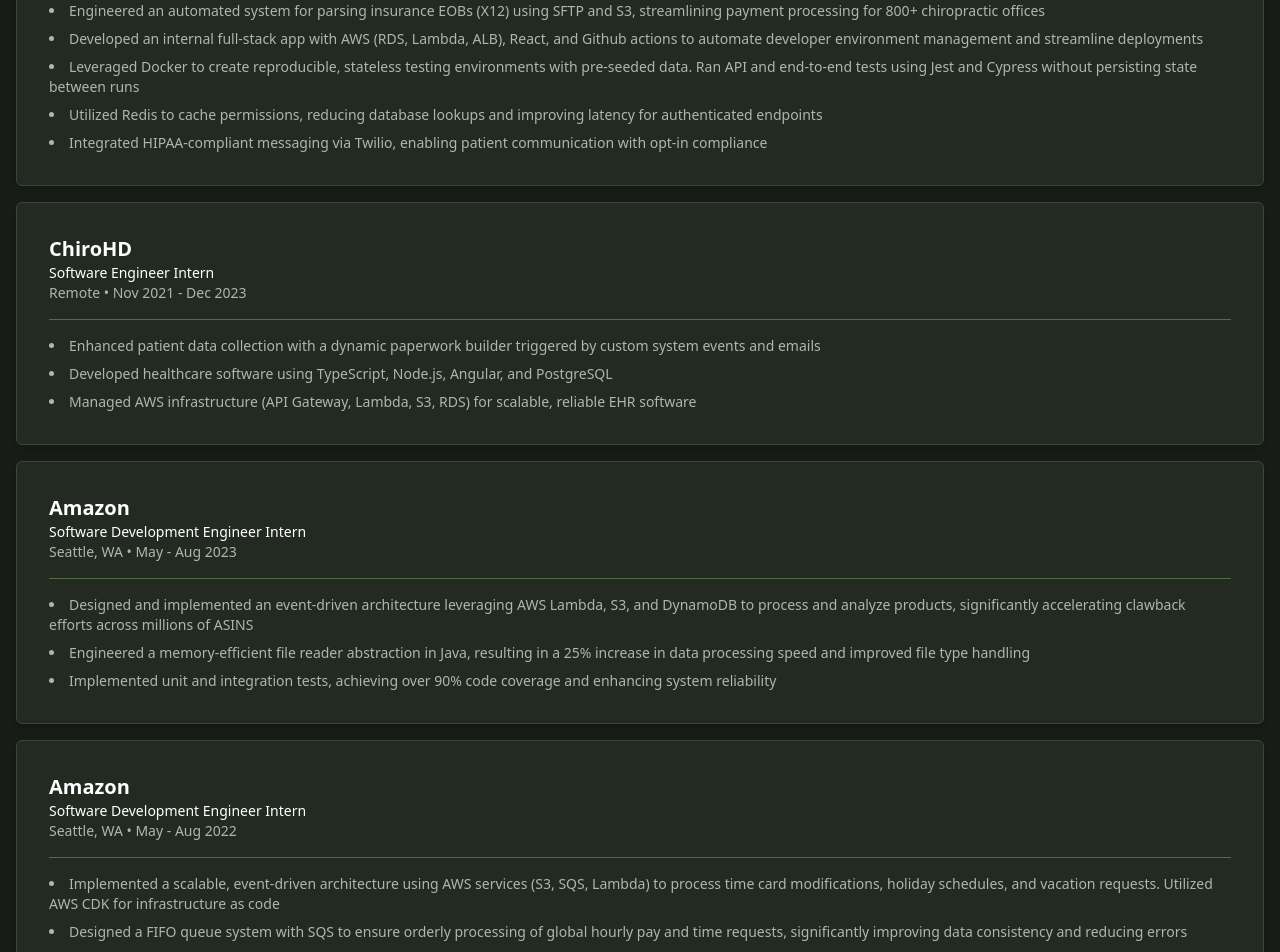
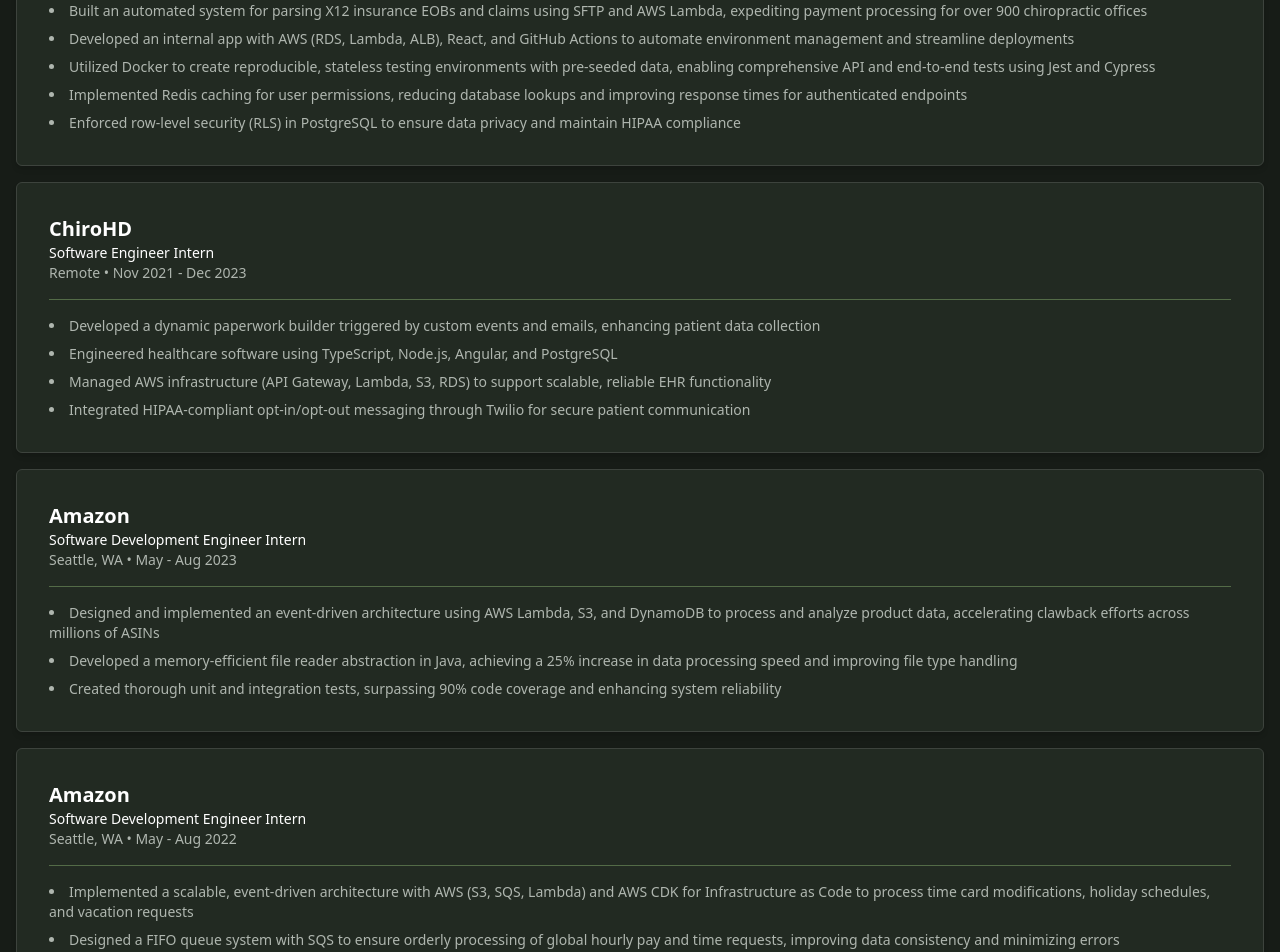
Before and after one commit to c-tollison/carson-dev, a React (Vite) app: page /experience in a window 1280 px wide. Shown: the part 240-1192 px from the top of the page. Built offline with nearby package versions, Linux system fonts and the light colour scheme.

Commit message:
experience update

```diff
--- a/src/components/core/modal/modal.tsx
+++ b/src/components/core/modal/modal.tsx
@@ -16,7 +16,7 @@
             onClick={closeModal}
         >
             <div
-                className='w-11/12 max-w-5xl flex flex-col items-center gap-2 p-5 m-auto bg-card rounded-xl shadow-lg border border-border'
+                className='w-11/12 max-w-5xl flex flex-col items-center gap-2 p-8 m-auto bg-card rounded-xl shadow-lg border border-border'
                 onClick={(e) => {
                     e.stopPropagation();
                 }}
--- a/src/routes/experience/experience.tsx
+++ b/src/routes/experience/experience.tsx
@@ -8,11 +8,11 @@
             location: 'Remote',
             date: 'Dec 2023 - Present',
             details: [
-                'Engineered an automated system for parsing insurance EOBs (X12) using SFTP and S3, streamlining payment processing for 800+ chiropractic offices',
-                'Developed an internal full-stack app with AWS (RDS, Lambda, ALB), React, and Github actions to automate developer environment management and streamline deployments',
-                'Leveraged Docker to create reproducible, stateless testing environments with pre-seeded data. Ran API and end-to-end tests using Jest and Cypress without persisting state between runs',
-                'Utilized Redis to cache permissions, reducing database lookups and improving latency for authenticated endpoints',
-                'Integrated HIPAA-compliant messaging via Twilio, enabling patient communication with opt-in compliance',
+                'Built an automated system for parsing X12 insurance EOBs and claims using SFTP and AWS Lambda, expediting payment processing for over 900 chiropractic offices',
+                'Developed an internal app with AWS (RDS, Lambda, ALB), React, and GitHub Actions to automate environment management and streamline deployments',
+                'Utilized Docker to create reproducible, stateless testing environments with pre-seeded data, enabling comprehensive API and end-to-end tests using Jest and Cypress',
+                'Implemented Redis caching for user permissions, reducing database lookups and improving response times for authenticated endpoints',
+                'Enforced row-level security (RLS) in PostgreSQL to ensure data privacy and maintain HIPAA compliance',
             ],
         },
         {
@@ -21,9 +21,10 @@
             location: 'Remote',
             date: 'Nov 2021 - Dec 2023',
             details: [
-                'Enhanced patient data collection with a dynamic paperwork builder triggered by custom system events and emails',
-                'Developed healthcare software using TypeScript, Node.js, Angular, and PostgreSQL',
-                'Managed AWS infrastructure (API Gateway, Lambda, S3, RDS) for scalable, reliable EHR software',
+                'Developed a dynamic paperwork builder triggered by custom events and emails, enhancing patient data collection',
+                'Engineered healthcare software using TypeScript, Node.js, Angular, and PostgreSQL',
+                'Managed AWS infrastructure (API Gateway, Lambda, S3, RDS) to support scalable, reliable EHR functionality',
+                'Integrated HIPAA-compliant opt-in/opt-out messaging through Twilio for secure patient communication',
             ],
         },
         {
@@ -32,9 +33,9 @@
             location: 'Seattle, WA',
             date: 'May - Aug 2023',
             details: [
-                'Designed and implemented an event-driven architecture leveraging AWS Lambda, S3, and DynamoDB to process and analyze products, significantly accelerating clawback efforts across millions of ASINS',
-                'Engineered a memory-efficient file reader abstraction in Java, resulting in a 25% increase in data processing speed and improved file type handling',
-                'Implemented unit and integration tests, achieving over 90% code coverage and enhancing system reliability',
+                'Designed and implemented an event-driven architecture using AWS Lambda, S3, and DynamoDB to process and analyze product data, accelerating clawback efforts across millions of ASINs',
+                'Developed a memory-efficient file reader abstraction in Java, achieving a 25% increase in data processing speed and improving file type handling',
+                'Created thorough unit and integration tests, surpassing 90% code coverage and enhancing system reliability',
             ],
         },
         {
@@ -43,9 +44,9 @@
             location: 'Seattle, WA',
             date: 'May - Aug 2022',
             details: [
-                'Implemented a scalable, event-driven architecture using AWS services (S3, SQS, Lambda) to process time card modifications, holiday schedules, and vacation requests. Utilized AWS CDK for infrastructure as code',
-                'Designed a FIFO queue system with SQS to ensure orderly processing of global hourly pay and time requests, significantly improving data consistency and reducing errors',
-                'Automated the parsing and processing of large JSON files, using Python, containing employee data, reducing the workload on data engineers and streamlining global time card management',
+                'Implemented a scalable, event-driven architecture with AWS (S3, SQS, Lambda) and AWS CDK for Infrastructure as Code to process time card modifications, holiday schedules, and vacation requests',
+                'Designed a FIFO queue system with SQS to ensure orderly processing of global hourly pay and time requests, improving data consistency and minimizing errors',
+                'Automated the parsing and processing of large JSON files in Python to streamline global time card management and reduce data engineering workload',
             ],
         },
     ];
```
